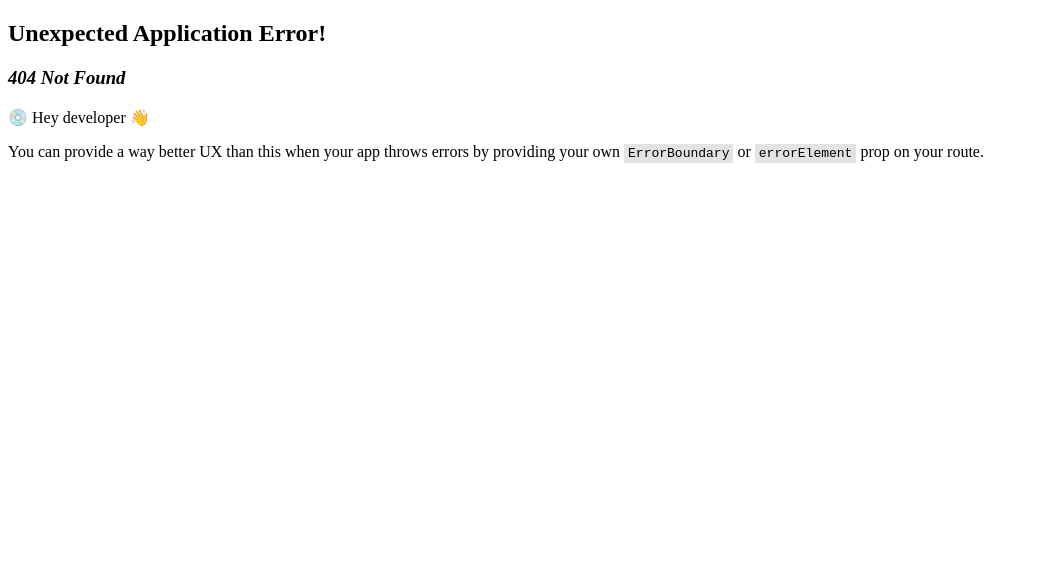
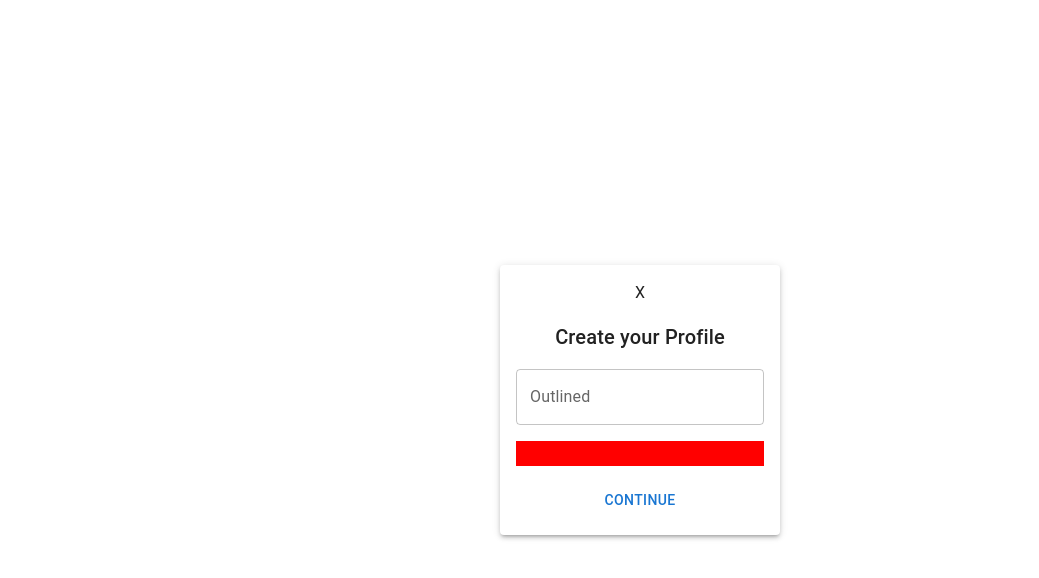
Before and after one commit to zetcco/jobscout-frontend, a React (Create React App) app: page /signup/organization/profile in a window 1280 px wide. Before the commit this address had no page. Shown: the top 578 px of the page, without its empty margins (0-1039 px from the left). Built offline with nearby package versions, Linux system fonts and the light colour scheme.

Commit message:
Centered header card component

```diff
--- a/src/App.js
+++ b/src/App.js
@@ -4,6 +4,7 @@ import { NavigationLayout } from "./components/layout/NavigationLayout";
 import { RootLayout } from "./components/layout/RootLayout";
 import { Home } from "./routes/Home";
 import { Login } from "./routes/Login";
+import { OrganizationProfileCreation } from "./routes/signup/organization/OrganizationProfileCreation";
 import { SelectAccountType } from "./routes/signup/SelectAccountType";
 
 const router = createBrowserRouter(createRoutesFromElements(
@@ -17,6 +18,9 @@ const router = createBrowserRouter(createRoutesFromElements(
         <Route path="login" element={<Login/>}/>
         <Route path="signup">
           <Route path="type" element={ <SelectAccountType/> }/>
+          <Route path="organization">
+            <Route path="profile" element={ <OrganizationProfileCreation/> }/>
+          </Route>
         </Route>
       </Route>
 
--- a/src/components/authentication/AccountTypeSelectionForm.jsx
+++ b/src/components/authentication/AccountTypeSelectionForm.jsx
@@ -1,13 +1,15 @@
-import { Stack, Typography } from '@mui/material'
+import { Button, Stack, Typography } from '@mui/material'
 import React from 'react'
 import { BasicCard } from '../BasicCard'
+import { CenteredHeaderCard } from '../cards/CenteredHeaderCard'
 
 export const AccountTypeSelectionForm = () => {
   return (
-    <BasicCard>
-        <Stack
-            direction="row"
+        <CenteredHeaderCard
+            title={"Select Account Type"}
+            footer={<Button sx={{ width: '100%' }}>Continue</Button>}
         >
+            <Stack direction="row" spacing={2} >
                 <BasicCard>
                     <Typography>Job Seeker</Typography>
                 </BasicCard>
@@ -18,6 +20,6 @@ export const AccountTypeSelectionForm = () => {
                     <Typography>Organization</Typography>
                 </BasicCard>
             </Stack>
-    </BasicCard>
+        </CenteredHeaderCard>
   )
 }
--- /dev/null
+++ b/src/components/authentication/OrganizationProfileCreationForm.jsx
@@ -0,0 +1,17 @@
+import { Box, Button, TextField, Typography } from '@mui/material'
+import React from 'react'
+import { CenteredHeaderCard } from '../cards/CenteredHeaderCard'
+
+export const OrganizationProfileCreationForm = () => {
+  return (
+    <CenteredHeaderCard
+        title={"Create your Profile"}
+        footer={<Button sx={{ width: '100%' }}>Continue</Button>}
+        icon={<Typography>X</Typography>}
+    >
+        <TextField id="outlined-basic" label="Outlined" variant="outlined"/>
+        <Box width={'100%'} height={25} sx={{ backgroundColor: '#f00' }}>
+        </Box>
+    </CenteredHeaderCard>
+  )
+}
--- /dev/null
+++ b/src/components/cards/CenteredHeaderCard.jsx
@@ -0,0 +1,23 @@
+import { Box, Stack, Typography } from '@mui/material'
+import React from 'react'
+import { BasicCard } from '../BasicCard'
+
+export const CenteredHeaderCard = ({ title, footer, children, icon }) => {
+  return (
+    <BasicCard>
+      <Stack
+        direction="column"
+        justifyContent="center"
+        alignItems="center"
+        spacing={2}
+      >
+        { icon !== null && icon }
+        <Typography variant="h6">{ title }</Typography>
+        { children }
+        <Box sx={{ width: "100%" }}>
+            { footer !== null && footer }
+        </Box>
+      </Stack>
+    </BasicCard>
+  );
+}
--- /dev/null
+++ b/src/routes/signup/organization/OrganizationProfileCreation.jsx
@@ -0,0 +1,8 @@
+import React from 'react'
+import { OrganizationProfileCreationForm } from '../../../components/authentication/OrganizationProfileCreationForm'
+
+export const OrganizationProfileCreation = () => {
+  return (
+    <OrganizationProfileCreationForm/>
+  )
+}
```
Lines whose indentation alone changed are shown as unchanged.
